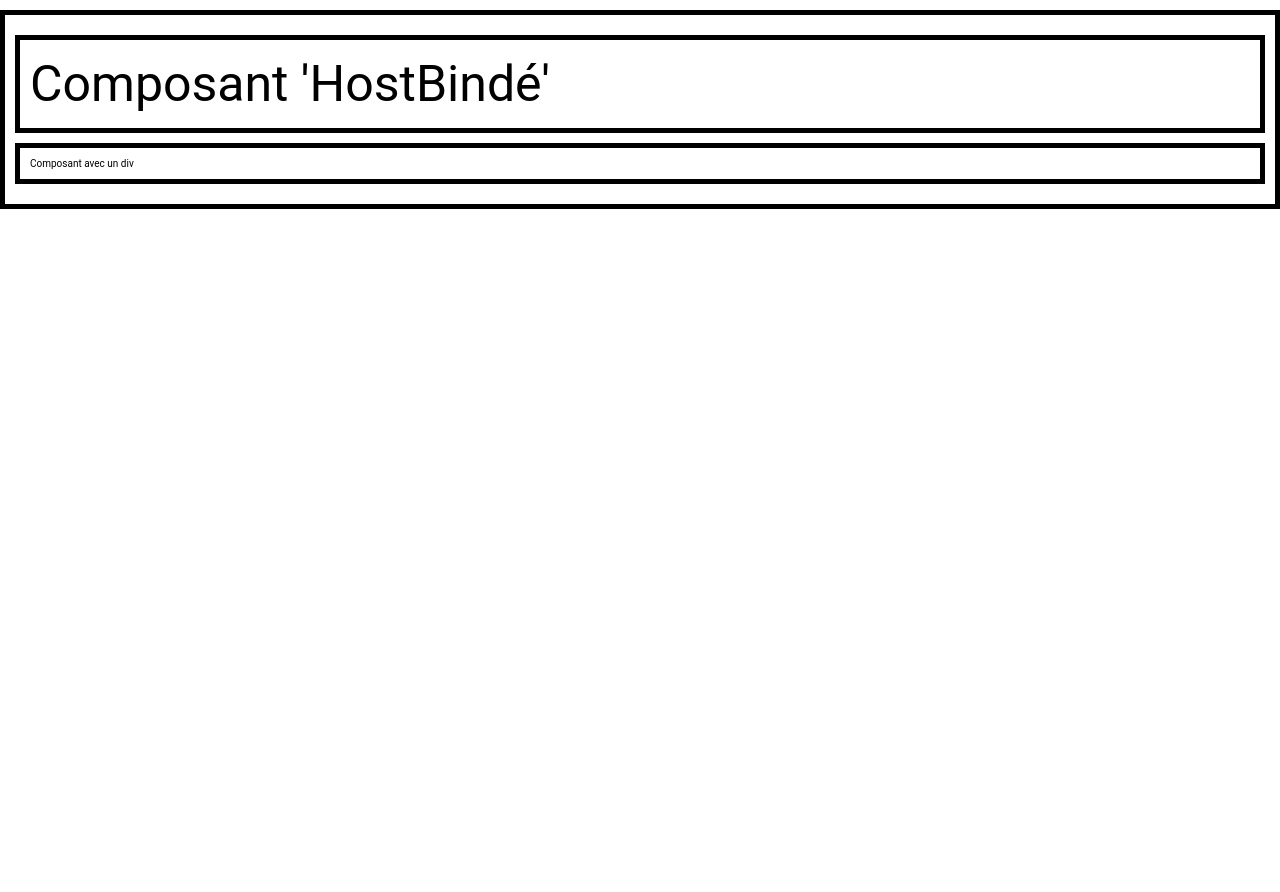
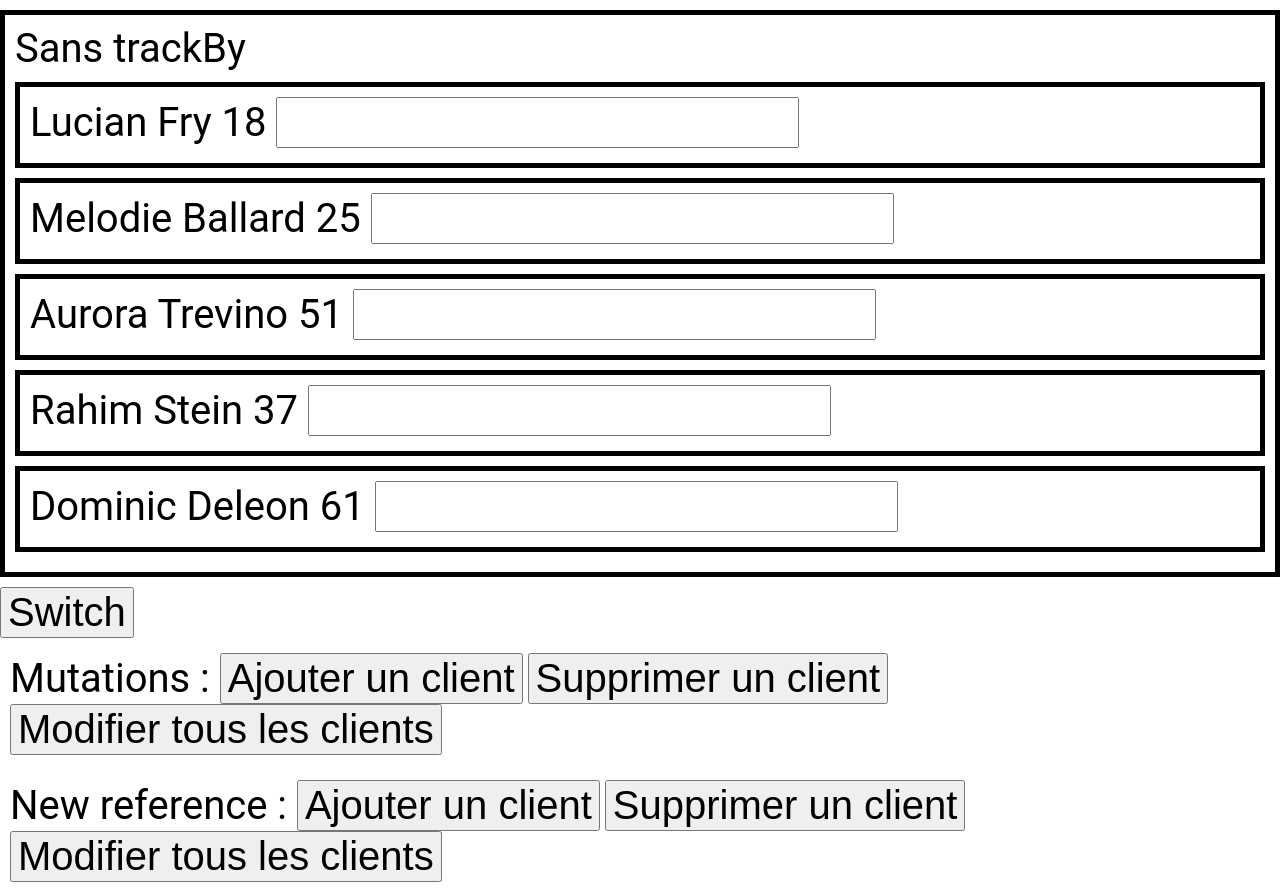
Before and after one commit to sncf-up2dev/angular-examples, an Angular app: page / in a window 1280 px wide. Before the commit the page ends 810 px from the top, so only its background shows below. Built offline with nearby package versions, Linux system fonts and the light colour scheme.

Commit message:
Exemple trackby

```diff
--- a/src/main.ts
+++ b/src/main.ts
@@ -5,6 +5,7 @@ import { HtmldomComponent } from './htmldom/htmldom.component';
 import { StyleEncapsulationModule } from './style-encapsulation/style-encapsulation.module';
 import { AppModule } from './ng-deep/app.module';
 import { HostParentComponent } from './host/host-parent.component';
+import { TrackByComponent } from './track-by/track-by.component';
 
-bootstrapApplication(HostParentComponent).catch((err) => console.error(err));
+bootstrapApplication(TrackByComponent).catch((err) => console.error(err));
 //platformBrowserDynamic().bootstrapModule(AppModule).catch(err => console.error(err));
--- /dev/null
+++ b/src/track-by/track-by.component.ts
@@ -0,0 +1,139 @@
+import { CommonModule, NgFor } from '@angular/common';
+import { Component, OnInit, OnDestroy, Input } from '@angular/core';
+import { Person, getRandomPerson } from '../persons';
+import { FormsModule } from '@angular/forms';
+
+
+@Component({
+  standalone: true,
+  imports: [CommonModule, FormsModule],
+
+  selector: 'app-line',
+  template: `
+    {{ person.name }} {{ person.age }} <input />
+  `,
+  host: {
+    'class': 'border'
+  },
+  styles: `
+    :host {
+      display: block;
+      padding: 10px;
+    }
+  `
+})
+export class LineComponent implements OnInit, OnDestroy {
+
+  /*  Composant gérant l'affichage d'une personne.
+   * Les hooks onInit et onDestroy sont implémentés pour
+   * logger la création et destruction des éléments
+  */
+
+  @Input({ required: true })
+  person!: Person
+
+  ngOnInit(): void {
+    console.log(`employe ${this.person.name} : ngOnInit`);
+  }
+  ngOnDestroy(): void {
+    console.log(`employe ${this.person.name} : ngOnDestroy`);
+  }
+
+}
+
+@Component({
+  selector: 'app-root',
+  standalone: true,
+  imports: [CommonModule, FormsModule, LineComponent],
+  template: `
+
+    <div class="border" *ngIf="trackBy">
+      Avec trackBy
+      <app-line draggable="true" *ngFor="let client of clients; trackBy: trackByName" [person]="client" />
+    </div>
+
+    <div class="border" *ngIf="!trackBy">
+      Sans trackBy
+      <app-line *ngFor="let client of clients" [person]="client" />
+    </div>
+
+    <button (click)="trackBy = !trackBy">Switch</button>
+
+    <div>
+      Mutations :
+      <button (click)="pushMut()">Ajouter un client</button>
+      <button (click)="popMut()">Supprimer un client </button>
+      <button (click)="addAllMut()">Modifier tous les clients</button>
+    </div>
+
+    <div>
+      New reference :
+      <button (click)="pushNew()">Ajouter un client</button>
+      <button (click)="popNew()">Supprimer un client </button>
+      <button (click)="addAllNew()">Modifier tous les clients</button>
+    </div>
+  `,
+})
+export class TrackByComponent {
+
+  trackBy = false
+
+  clients: Person[] = [
+    { name: "Lucian Fry", age: 18 },
+    { name: "Melodie Ballard", age: 25 },
+    { name: "Aurora Trevino", age: 51 },
+    { name: "Rahim Stein", age: 37 },
+    { name: "Dominic Deleon", age: 61 },
+  ]
+
+  trackByName(index: number, user: Person) {
+    return Math.floor(Math.random() * 5)
+  }
+
+  addMut(client: Person) {
+    client.age++
+  }
+
+  addNew(client: Person) {
+    client = { ...client }
+  }
+
+  /* Push - Pop
+      Changer la référence du tableau ne provoque
+    pas la destruction et recréation des éléments
+    dans le ngFor
+  */
+
+  popMut() {
+    this.clients.pop()
+  }
+
+  pushMut() {
+    this.clients.push(getRandomPerson())
+  }
+
+  popNew() {
+    this.clients = [...this.clients]
+    this.clients.pop()
+  }
+
+  pushNew() {
+    this.clients = [...this.clients]
+    this.clients.push(getRandomPerson())
+  }
+
+  /*
+    Modifications des éléments du tableau
+  */
+
+  addAllMut() {
+    this.clients.forEach(client => client.age++)
+  }
+
+  addAllNew() {
+    this.clients = this.clients.map(
+      client => { return { ...client, age: client.age + 1 } }
+    )
+  }
+
+}
```
